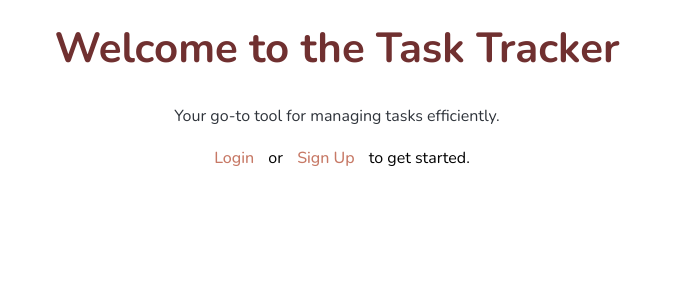
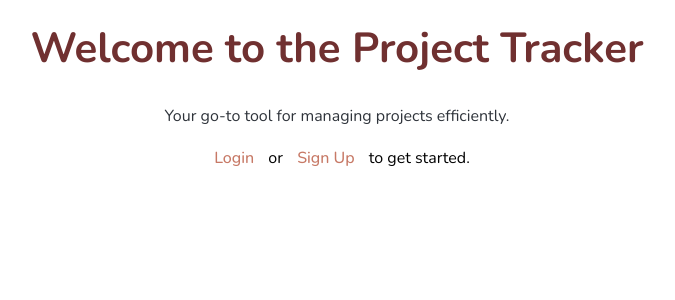
Before and after one commit to ciavilla/task-manager, a Django app: page / in a window 1280 px wide. Shown: the part 60-360 px from the top of the page, without its empty margins (303-978 px from the left). Run offline with Django 5.2, Linux system fonts and the light colour scheme; parts of the project's set-up code (start-up, migrations or seed data) failed here and were passed over.

Commit message:
home page edits

```diff
--- a/accounts/templates/accounts/home.html
+++ b/accounts/templates/accounts/home.html
@@ -4,8 +4,8 @@
 
 {% block content %}
     <main>
-        <h1 class="page-title">Welcome to the Task Tracker</h1>
-        <p class="project-description">Your go-to tool for managing tasks efficiently.</p>
+        <h1 class="page-title">Welcome to the Project Tracker</h1>
+        <p class="project-description">Your go-to tool for managing projects efficiently.</p>
         <p class="home-text">
             <a href="{% url 'login' %}" class="home-link">Login</a>
             or
```
